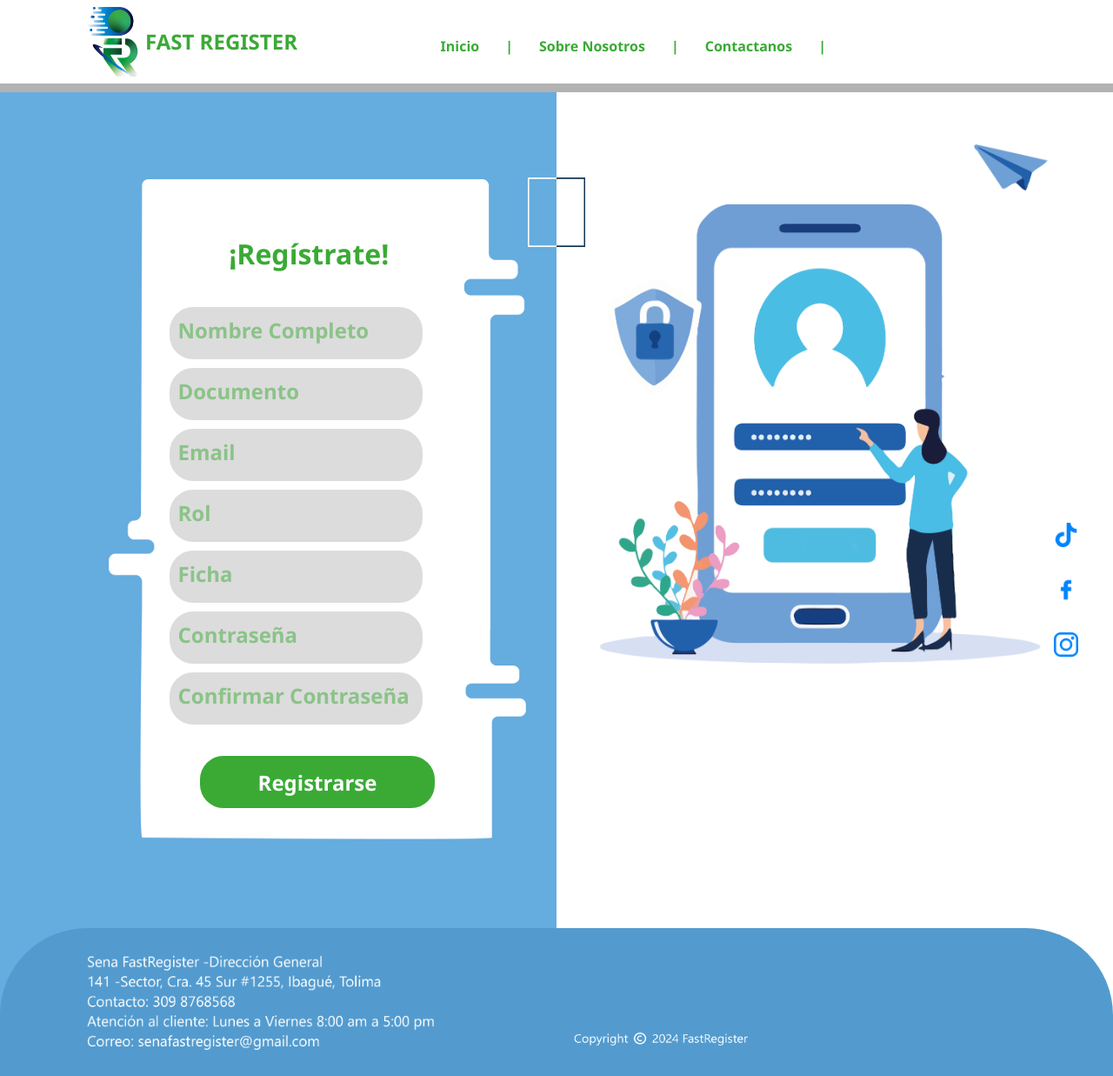
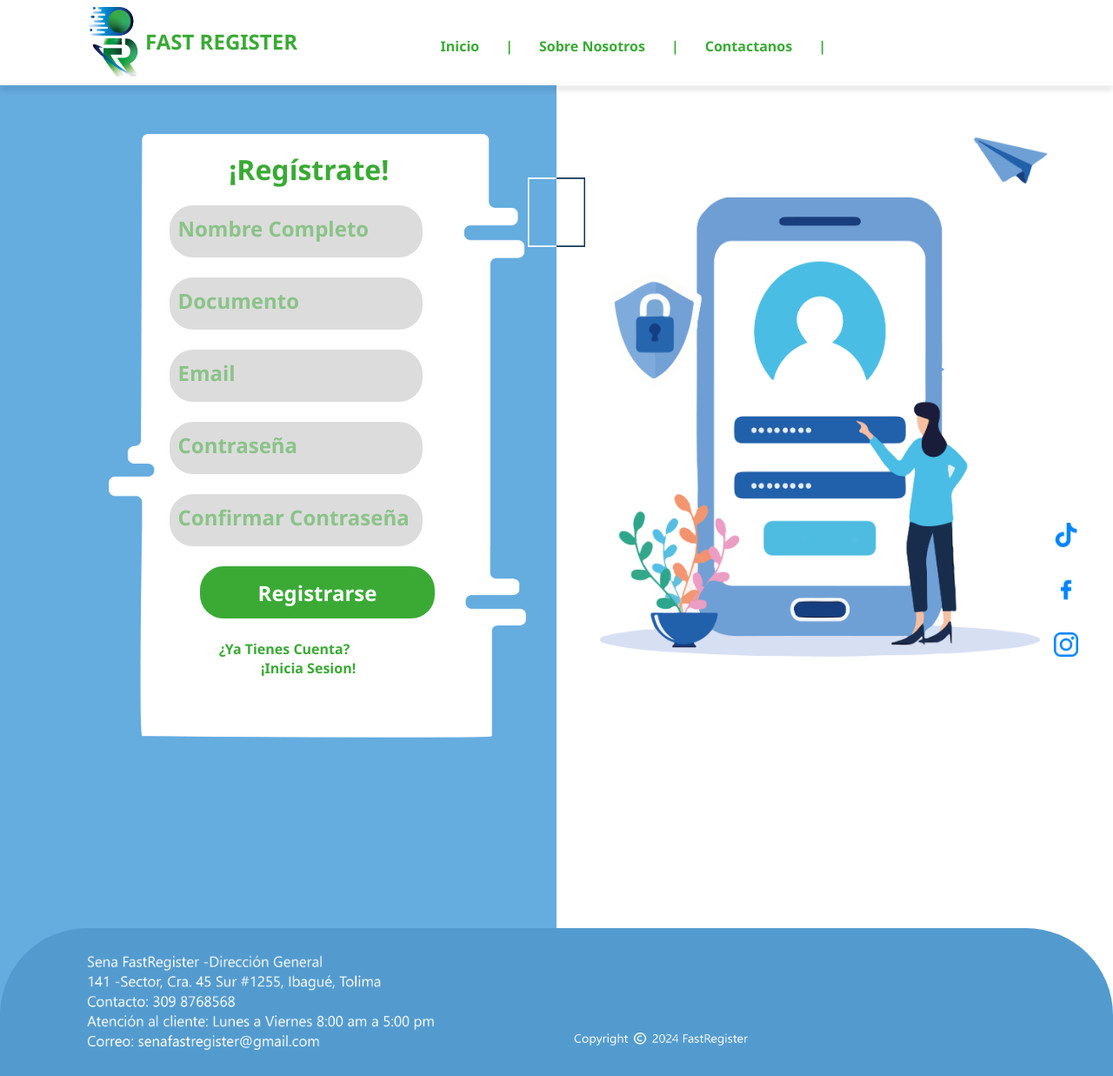
Before and after one commit to Brandonvilla10/SFR, a PHP site: page /registro.php in a window 1280 px wide. Shown: the whole page at 87% size. Run offline with PHP 8.4, Linux system fonts and the light colour scheme.

Commit message:
Cambios del index completos

```diff
--- a/css/SobreNosotros.css
+++ b/css/SobreNosotros.css
@@ -163,7 +163,7 @@
 
 .only-wrapper img {
     width: auto;
-    height: auto;
+
     object-fit: cover;
     margin-bottom: 10px;
 }
@@ -203,7 +203,7 @@
 
 .img_daniel{
     width: 236px;
-    height: 170px;
+
     padding: 15px;
 }
 /*SECCION VALORES*/
--- a/css/env_correo.css
+++ b/css/env_correo.css
@@ -174,6 +174,8 @@
         height: 100px;
     }
 
+
+
     .imgPersonitas {
         margin-top: 60px;
         margin-left: 40px;
--- a/css/registroStyle.css
+++ b/css/registroStyle.css
@@ -61,12 +61,12 @@ header{
     margin-right: 30px;
 }
 
-.sombraNav{
-    height: 10px;
+.sombraNav {
+    height: 2px;
     width: 100%;
-    background-color: black ;
-    opacity: 0.3;
+    box-shadow: 0px 4px 6px rgba(0, 0, 0, 0.3);
 }
+
 
 .img_center_square{
     position: absolute;
@@ -98,12 +98,13 @@ header{
     position: absolute;
     z-index: 0;
     width: 480px;
-    height: 960px;
-    top: 100px;
+    height: 878px;
+    top: 56px;
     left: 125px;
 }
 
 .sectionLogin{
+    top: 1%;
     border-radius: 2%;
     float: left;
     position: absolute;
@@ -121,7 +122,7 @@ header{
 }
 
 .documento-contraseña{
-    padding-top: 40px ;
+    padding-top: 20px ;
     display: flex;
     flex-direction: column;
     align-items: center;
@@ -130,7 +131,7 @@ header{
 .input-documento-contraseña{
     width: 291px;
     height: 60px;
-    margin-bottom: 10px;
+    margin-bottom: 23px;
     border-radius: 27px;
     font-weight: bold;
     font-size: medium;
@@ -151,7 +152,6 @@ header{
 .boton-submit {
     width: 270px;
     height: 60px;
-    margin-top: 26px;
     margin-bottom: 10px;
     border-radius: 27px;
     margin-left: 50px;
@@ -169,17 +169,18 @@ header{
 }
 
 
-.-contraseña{
+.-contraseña {
     display: flex;
-    font-weight: 800;
-    margin-top: 12px;
-    margin-left: 65px;
+    font-weight: 600;
+    margin-top: 14px;
+    margin-left: -26px;
+    justify-content: center;
 }
 
 .registrarse{
     display: flex;
     font-weight: bolder;
-    margin-top: 12px;
+
     margin-left:120px;
     font-weight: 800;
 }
--- a/registro.php
+++ b/registro.php
@@ -38,8 +38,6 @@
             <input type="text" class="input-documento-contraseña" name="nombreCompleto" placeholder="Nombre Completo">
             <input type="number" class="input-documento-contraseña" name="documento"  placeholder="Documento"/>
             <input type="email" class="input-documento-contraseña" name="correo"  placeholder="Email"/>
-            <input type="text" class="input-documento-contraseña" name="rol"  placeholder="Rol"/>
-            <input type="number" class="input-documento-contraseña" name="ficha"  placeholder="Ficha"/>
             <input type="password" class="input-documento-contraseña" name="contraseña" id="password" placeholder="Contraseña"/>
             <input type="password" class="input-documento-contraseña" name="contraseña" id="Confirmar password" placeholder="Confirmar Contraseña"/>
         </div>
@@ -48,6 +46,13 @@
             <input type="submit" value="Registrarse" class="boton-submit">
         </div>
 
+        <div class="-contraseña">
+        <p>¿Ya Tienes Cuenta?</p>
+    </div>
+
+    <div class="registrarse">
+        <a href="index.php" class="">¡Inicia Sesion!</a>
+    </div>
     </form>
 </section>
 
```
Also changed, not shown: cam_contraseña.php (+5 -37 lines), css/cam_contraseña.css (+72 -5 lines), sobreNosotros.php (+5 -5 lines), assets/img/Nosotrosimg/Brandon .png (added), assets/img/Nosotrosimg/Daniel .png (added), 3 other files.
